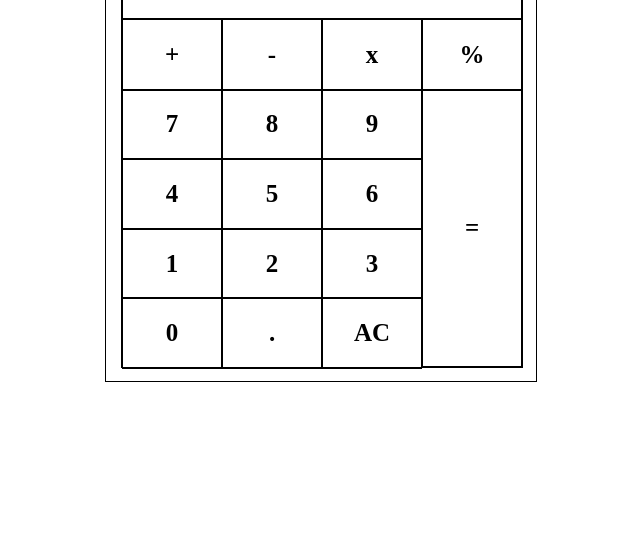
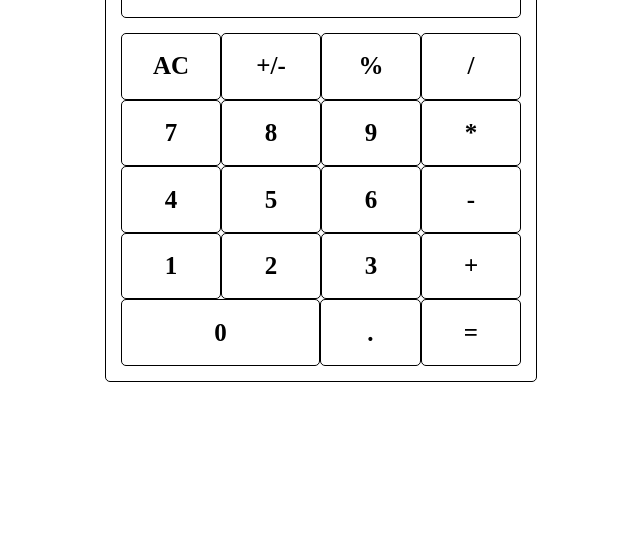
Before and after one commit to wolf4500/Calculator, a plain HTML site: page index.html in a window 1280 px wide. Shown: the part 250-800 px from the top of the page, without its empty margins (319-959 px from the left). Drawn offline with Linux system fonts and the light colour scheme.

Commit message:
Fix calculator HTML so all digits are equal sized, and rearrange digits.

```diff
--- a/index.html
+++ b/index.html
@@ -12,35 +12,35 @@
         <div class="display">12345</div>
         <div class="digits">
           <div class="top-digits-container">
-            <div class="top-digits">+</div>
-            <div class="top-digits">-</div>
-            <div class="top-digits">x</div>
-            <div class="top-digits">%</div>
+            <div id="clear" class="top-digit all-digits">AC</div>
+            <div id="sign" class="top-digit all-digits">+/-</div>
+            <div id="percent" class="top-digit all-digits">%</div>
+            <div id="divide" class="top-digit all-digits">/</div>
           </div>
           <div class="bottom-digits">
-            <div class="bottom-left-container">
-              <div class="first-bottom-left-digits">
-                <div class="bottom-left-digits">7</div>
-                <div class="bottom-left-digits">8</div>
-                <div class="bottom-left-digits">9</div>
-              </div>
-              <div class="second-bottom-left-digits">
-                <div class="bottom-left-digits">4</div>
-                <div class="bottom-left-digits">5</div>
-                <div class="bottom-left-digits">6</div>
-              </div>
-              <div class="third-bottom-left-digits">
-                <div class="bottom-left-digits">1</div>
-                <div class="bottom-left-digits">2</div>
-                <div class="bottom-left-digits">3</div>
-              </div>
-              <div class="fourth-bottom-left-digits">
-                <div class="bottom-left-digits">0</div>
-                <div class="bottom-left-digits">.</div>
-                <div class="bottom-left-digits">AC</div>
-              </div>
+            <div class="first-bottom-digits">
+              <div id="seven" class="first-bottom-digit all-digits">7</div>
+              <div id="eight" class="first-bottom-digit all-digits">8</div>
+              <div id="nine" class="first-bottom-digit all-digits">9</div>
+              <div id="multiply" class="first-bottom-digit all-digits">*</div>
             </div>
-            <div class="equal">=</div>
+            <div class="second-bottom-digits">
+              <div id="four" class="second-bottom-digit all-digits">4</div>
+              <div id="five" class="second-bottom-digit all-digits">5</div>
+              <div id="six" class="second-bottom-digit all-digits">6</div>
+              <div id="subtract" class="second-bottom-digit all-digits">-</div>
+            </div>
+            <div class="third-bottom-digits">
+              <div id="one" class="third-bottom-digit all-digits">1</div>
+              <div id="two" class="third-bottom-digit all-digits">2</div>
+              <div id="three" class="third-bottom-digit all-digits">3</div>
+              <div id="add" class="third-bottom-digit all-digits">+</div>
+            </div>
+            <div class="fourth-bottom-digits">
+              <div id="zero" class="fourth-bottom-digit all-digits">0</div>
+              <div id="decimal" class="fourth-bottom-digit all-digits">.</div>
+              <div id="equal" class="fourth-bottom-digit all-digits">=</div>
+            </div>
           </div>
         </div>
       </div>
--- a/script.js
+++ b/script.js
@@ -26,3 +26,6 @@ function operate(valueA, symbol, valueB) {
     }
     return total;
 }
+
+const display = document.querySelector(".display");
+document.querySelector("")
--- a/styles.css
+++ b/styles.css
@@ -9,6 +9,7 @@
     width: 400px;
     padding: 15px;
     border: 1px solid black;
+    border-radius: 5px;
 }
 
 .inner-calc {
@@ -16,7 +17,6 @@
     flex-direction: column;
     height: 100%;
     width: 100%;
-    border: 1px solid black;
 }
 
 .display {
@@ -25,8 +25,10 @@
     align-items: center;
     height: 25%;
     margin-top: 25px;
+    margin-bottom: 15px;
     padding-right: 8px;
     border: 1px solid black;
+    border-radius: 5px;
     font-size: 50px;
 }
 
@@ -43,69 +45,61 @@
     width: 100%;
 }
 
-.top-digits {
+.top-digit {
     display: flex;
     justify-content: center;
     align-items: center;
-    height: 100%;
+    height: 64.6px;
     width: 100%;
-    border: 1px solid black;
-    font-weight: bold;
-    font-size: 25px;
 }
 
 .bottom-digits {
     display: flex;
+    flex-direction: column;
     height: 80%;
 }
 
-.bottom-left-container {
-    display: flex;
-    flex-direction: column;
-    height: 100%;
-    width: 75%;
-}
-
-.first-bottom-left-digits {
-    display: flex;
-    flex-grow: 1;
-
-}
-
-.second-bottom-left-digits {
-    display: flex;
-    flex-grow: 1;
-
-}
-
-.third-bottom-left-digits {
+.first-bottom-digits {
     display: flex;
     flex-grow: 1;
 }
 
-.fourth-bottom-left-digits {
+.second-bottom-digits {
     display: flex;
     flex-grow: 1;
-
 }
 
-.bottom-left-digits {
+.third-bottom-digits {
+    display: flex;
+    flex-grow: 1;
+}
+
+.fourth-bottom-digits {
+    display: flex;
+    flex-grow: 1;
+}
+
+.second-bottom-digit,
+.third-bottom-digit {
+    width: 100px;
+}
+
+#zero {
+    width: 200px;
+}
+
+#decimal,
+#equal {
+    width: 100px;
+}
+
+.all-digits {
     display: flex;
     justify-content: center;
     align-items: center;
-    height: 100%;
-    width: 100%;
+    border: 1px solid black;
     font-size: 25px;
     font-weight: bold;
-    border: 1px solid black;
+    border-radius: 5px;
+    flex-grow: 1;
 }
-
-.equal {
-    display: flex;
-    justify-content: center;
-    align-items: center;
-    font-size: 25px;
-    font-weight: bold;
-    flex-grow: 1;
-    border: 1px solid black;
-}
```
